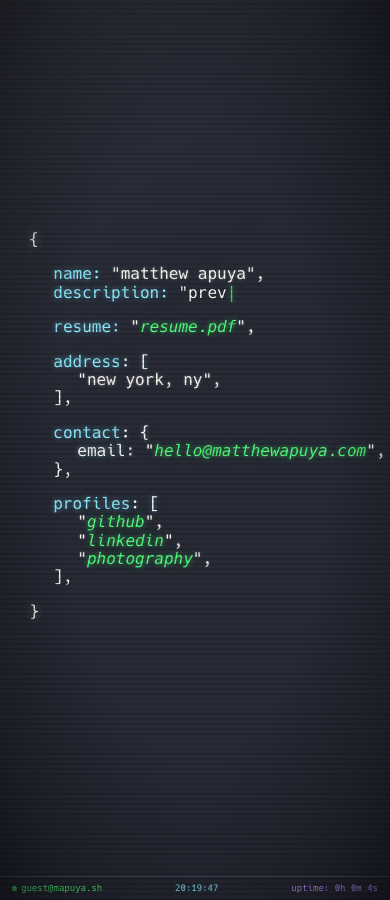
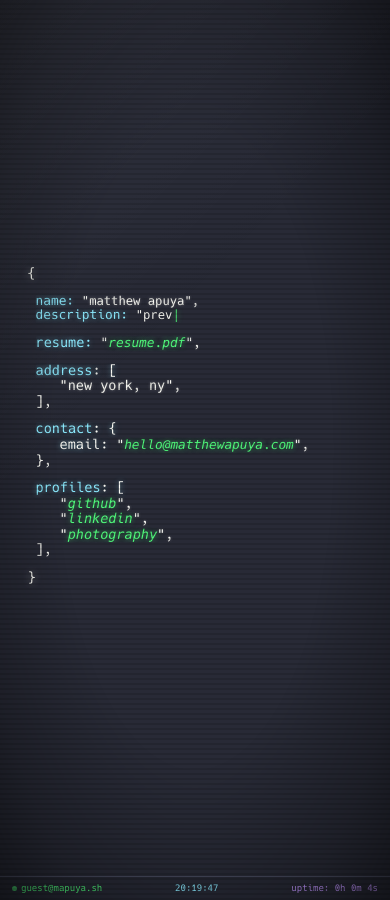
Before and after one commit to mapuya19/mapuya19.github.io, a Jekyll site: the page built from index.md, in a window 390 px wide. Built offline with Jekyll 4.4.1, drawn with Linux system fonts in a browser that asks for light colours.

Commit message:
style: improve mobile responsiveness and prevent text overflow
- Add responsive padding and font sizes for mobile devices
- Prevent horizontal overflow with overflow-x: hidden
- Add white-space: nowrap to prevent unwanted text wrapping
- Adjust margins and font sizes for small screens (< 767px)
- Scale down font sizes on very small screens (< 375px)
- Improve main container width and padding across breakpoints

```diff
--- a/_sass/_base.scss
+++ b/_sass/_base.scss
@@ -61,26 +61,45 @@ body {
 
 main {
   position: absolute;
-  width: 85%;
+  width: 90%; // Balanced width on mobile
   top: 50%;
   left: 50%;
   transform: translate(-50%, -50%);
   text-transform: lowercase;
   padding-bottom: 3rem; // Space for status bar
+  padding-left: 0.5rem; // Slight padding on mobile
+  padding-right: 0.5rem;
+  max-width: 100%;
+  box-sizing: border-box;
+  font-size: 13.5px; // Balanced font size on mobile
+
+  // Prevent horizontal overflow
+  overflow-x: hidden;
 
   @media (min-width: 576px) {
     font-size: 18px;
     width: 80%;
+    padding-left: 1.5rem;
+    padding-right: 1.5rem;
   }
 
   @media (min-width: 768px) {
     font-size: 20px;
     width: 60%;
+    padding-left: 0;
+    padding-right: 0;
   }
 }
 
 p {
   margin: 0;
+  white-space: nowrap; // Keep paragraphs on one line
+  overflow: hidden; // Prevent overflow
+}
+
+// Spans should also stay on one line
+span {
+  white-space: nowrap;
 }
 
 a {
--- a/_sass/_json.scss
+++ b/_sass/_json.scss
@@ -1,4 +1,5 @@
 .json {
+  // Keep nowrap to prevent wrapping, use smaller font on mobile
   white-space: nowrap;
 
   &:before {
@@ -13,6 +14,12 @@
   margin-left: 1.5rem;
   margin-top: 1rem;
   margin-bottom: 1rem;
+
+  @media (max-width: 767px) {
+    margin-left: 0.5rem; // Small left margin on mobile
+    margin-top: 0.75rem;
+    margin-bottom: 0.75rem;
+  }
 }
 
 .key:after {
@@ -21,11 +28,47 @@
 
 .attr,
 .list-attr {
+  // Prevent wrapping, allow text to scale if needed
+  white-space: nowrap;
+
   &:before {
     content: '"';
   }
   &:after {
     content: '",';
+  }
+
+  // Scale down slightly on mobile to fit long text
+  @media (max-width: 767px) {
+    font-size: 0.95em; // Slightly smaller on mobile
+  }
+
+  @media (max-width: 375px) {
+    font-size: 0.9em; // Smaller on very small screens
+  }
+}
+
+// Target the typed description specifically
+#typed {
+  white-space: nowrap;
+
+  @media (max-width: 767px) {
+    font-size: 0.95em;
+  }
+
+  @media (max-width: 375px) {
+    font-size: 0.9em;
+  }
+}
+
+// Scale down the first block (which contains description) on mobile
+.block:first-of-type {
+  @media (max-width: 767px) {
+    font-size: 0.95em;
+  }
+
+  @media (max-width: 375px) {
+    font-size: 0.9em;
   }
 }
 
```
